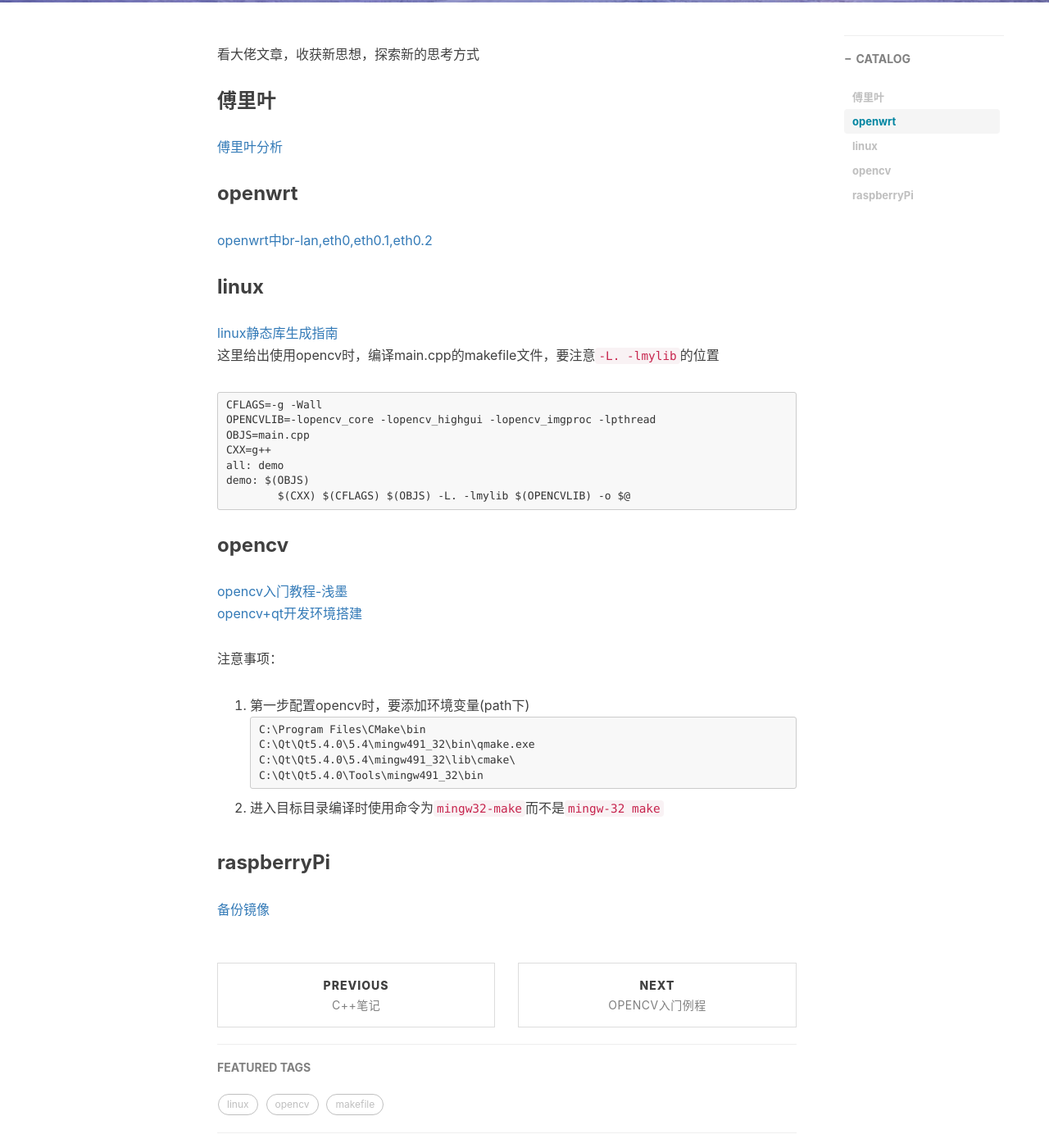
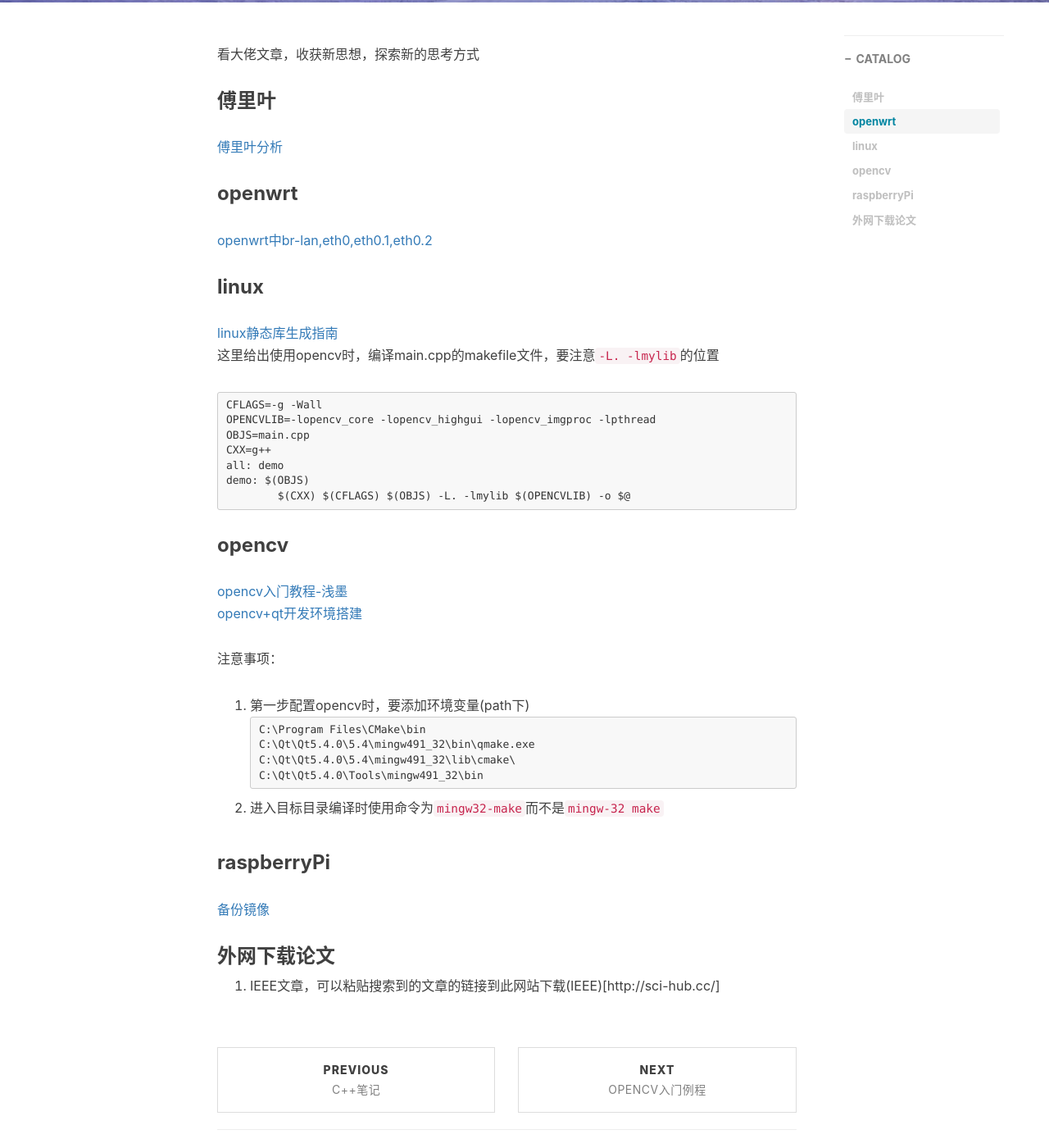
Before and after one commit to Lmonologue/baymax.github.io, a Jekyll site: the page built from _posts/2017-05-27-好文章.md, in a window 1280 px wide and 1400 px high, scrolled down 520 px. Shown: the whole window at 82% size. Built offline with Jekyll 4.4.1, drawn with Linux system fonts in a browser that asks for light colours; nearby versions of some CDN libraries; comment, search, counter and statistics services are not loaded.

Commit message:
Update 2017-05-27-好文章.md

```diff
--- a/_posts/2017-05-27-好文章.md
+++ b/_posts/2017-05-27-好文章.md
@@ -53,3 +53,8 @@ C:\Qt\Qt5.4.0\Tools\mingw491_32\bin
 ### raspberryPi
 
 [备份镜像](http://shumeipai.nxez.com/2014/06/01/do-system-backup-image-of-raspberry-pi-for-linux-or-mac.html)
+
+
+### 外网下载论文
+
+1. IEEE文章，可以粘贴搜索到的文章的链接到此网站下载(IEEE)[http://sci-hub.cc/]
```
